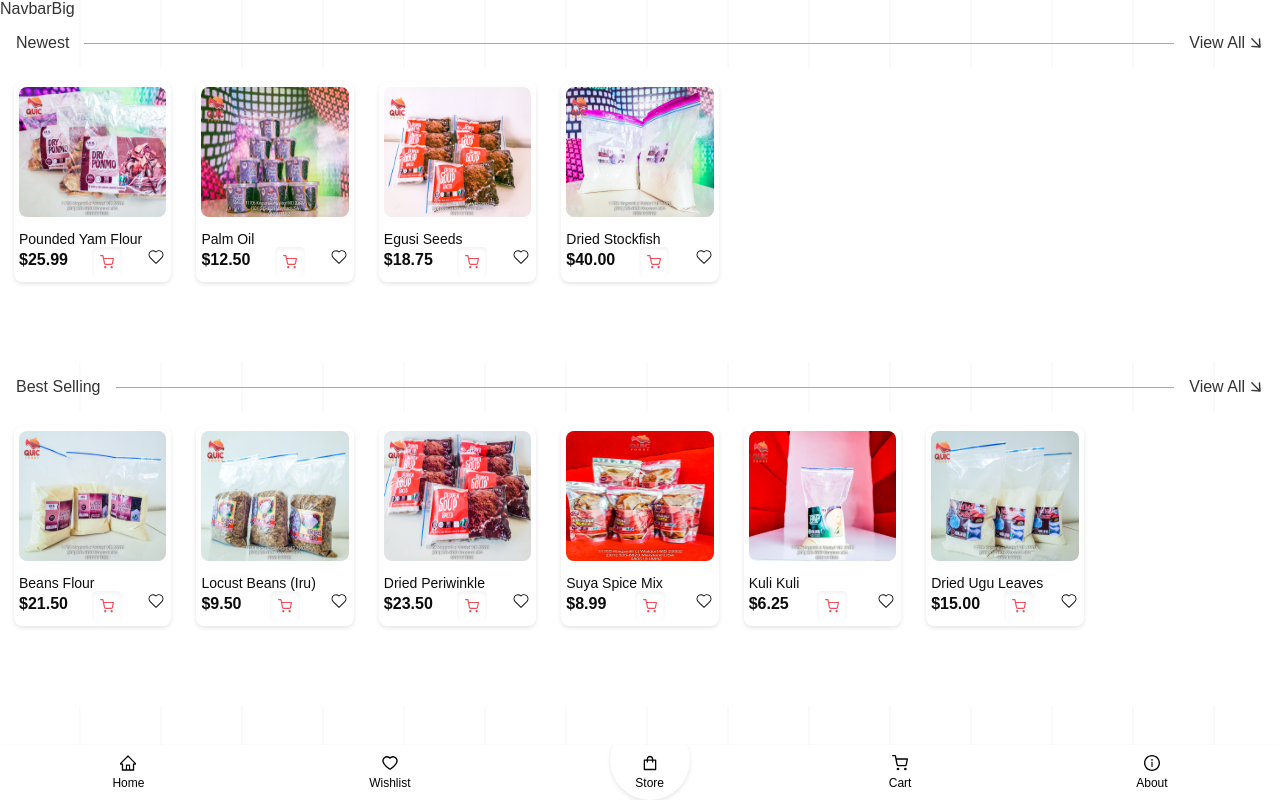
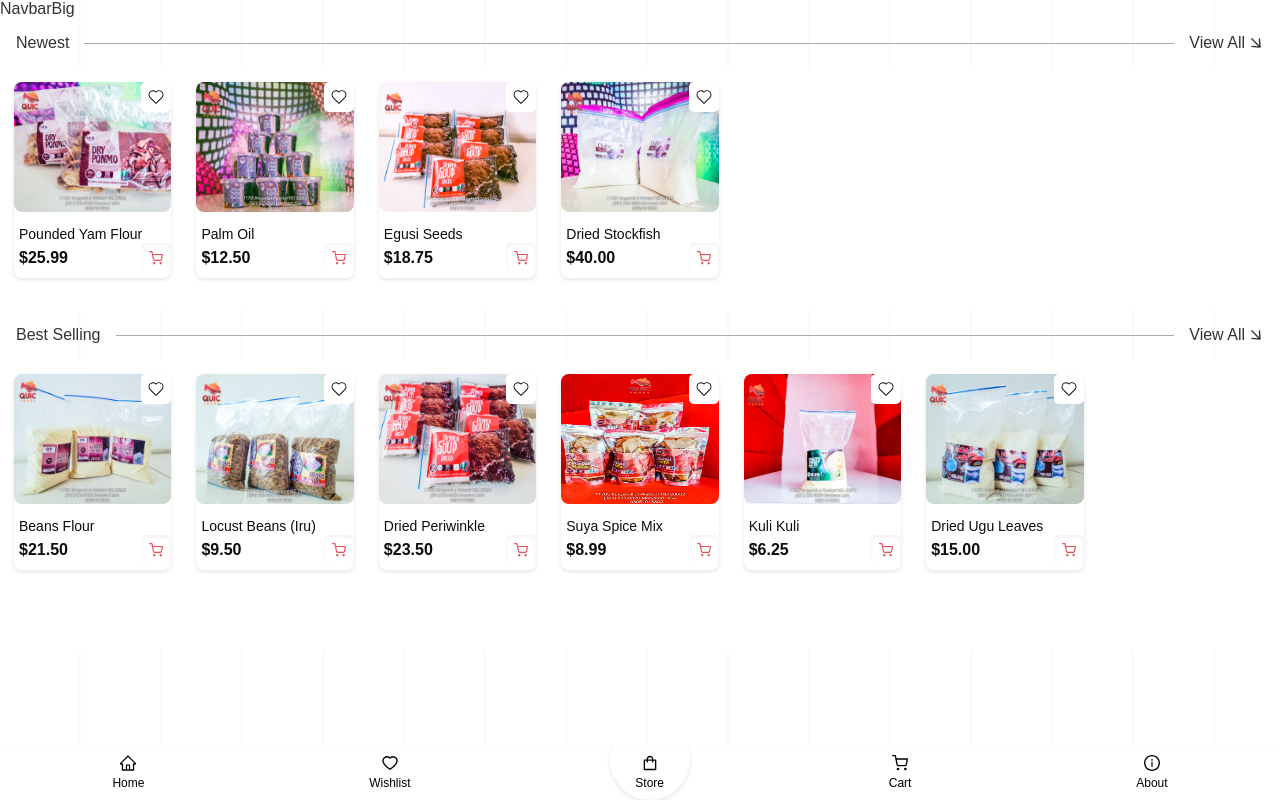
Before and after one commit to Tsgcode1122/quicfood, a React (Vite) app: page / in a window 1280 px wide. Built offline with nearby package versions, Linux system fonts and the light colour scheme.

Commit message:
new release

```diff
--- a/src/Component/BestSelling.jsx
+++ b/src/Component/BestSelling.jsx
@@ -31,6 +31,9 @@ const BestSelling = () => {
         {bestSellingProducts.length > 0 ? (
           bestSellingProducts.map((product) => (
             <ProductCard key={product.id}>
+              <Wishlist>
+                <WishlistButton product={product} />
+              </Wishlist>
               <Link to={`/products/${product.id}`} className="link">
                 <ImageContainer>
                   <img src={product.img} alt={product.name} />
@@ -40,7 +43,6 @@ const BestSelling = () => {
               <span>
                 <p>${product.price.toFixed(2)}</p>
                 <CartButton product={product} />
-                <WishlistButton product={product} />
               </span>
             </ProductCard>
           ))
@@ -53,7 +55,17 @@ const BestSelling = () => {
 };
 
 export default BestSelling;
-
+const Wishlist = styled.div`
+  position: absolute;
+  top: 0%;
+  right: 0px;
+  z-index: 5;
+  display: flex;
+  flex-direction: column;
+  gap: 240px;
+  align-items: center;
+  height: 100%;
+`;
 const Heading = styled.div`
   display: flex;
   align-items: center;
@@ -110,9 +122,9 @@ const ProductCard = styled.div`
   background: ${Colors.pureWhite};
   box-shadow: ${Shadows.soft};
   border-radius: 8px;
-  padding: 5px;
+
   transition: transform 0.3s ease-in-out;
-
+  position: relative;
   img {
     width: 100%;
     height: 130px;
@@ -128,7 +140,7 @@ const ProductCard = styled.div`
     color: ${Colors.black};
     font-size: 14px;
     font-weight: 300;
-    margin: 0;
+    padding: 0 5px;
   }
 
   p {
@@ -138,7 +150,9 @@ const ProductCard = styled.div`
 
   span {
     display: flex;
+    padding: 1px 0px 5px 5px;
     justify-content: space-between;
+    align-items: center;
   }
 `;
 
--- a/src/Component/NewItems.jsx
+++ b/src/Component/NewItems.jsx
@@ -24,6 +24,9 @@ const NewItems = () => {
         {newProducts.length > 0 ? (
           newProducts.map((product) => (
             <ProductCard key={product.id}>
+              <Wishlist>
+                <WishlistButton product={product} />
+              </Wishlist>
               <Link to={`/products/${product.id}`} className="link">
                 <ImageContainer>
                   <img src={product.img} alt={product.name} />
@@ -33,7 +36,6 @@ const NewItems = () => {
               <span>
                 <p>${product.price.toFixed(2)}</p>
                 <CartButton product={product} />
-                <WishlistButton product={product} />
               </span>
             </ProductCard>
           ))
@@ -46,6 +48,17 @@ const NewItems = () => {
 };
 
 export default NewItems;
+const Wishlist = styled.div`
+  position: absolute;
+  top: 0%;
+  right: 0px;
+  z-index: 5;
+  display: flex;
+  flex-direction: column;
+  gap: 240px;
+  align-items: center;
+  height: 100%;
+`;
 const Heading = styled.div`
   display: flex;
   align-items: center;
@@ -80,11 +93,12 @@ const CtaButton = styled(Link)`
 // Styled Components
 const ProductGrid = styled.div`
   display: grid;
+
   grid-template-columns: repeat(auto-fill, minmax(150px, 1fr));
   gap: 25px;
   padding: 14px;
   background-color: ${Colors.pureWhite};
-  padding-bottom: 5rem;
+  padding-bottom: 2rem;
   position: relative;
   @media screen and (max-width: 499px) {
     gap: 15px;
@@ -107,7 +121,8 @@ const ProductCard = styled.div`
   background: ${Colors.pureWhite};
   box-shadow: ${Shadows.soft};
   border-radius: 8px;
-  padding: 5px;
+
+  position: relative;
   transition: transform 0.3s ease-in-out;
 
   img {
@@ -116,7 +131,7 @@ const ProductCard = styled.div`
     border-radius: 8px;
     margin-bottom: 10px;
     &:hover {
-      transform: scale(1.05);
+      transform: scale(0.97);
       box-shadow: ${Shadows.medium};
     }
   }
@@ -125,7 +140,7 @@ const ProductCard = styled.div`
     color: ${Colors.black};
     font-size: 14px;
     font-weight: 300;
-    margin: 0;
+    padding: 0 5px;
   }
 
   p {
@@ -135,7 +150,9 @@ const ProductCard = styled.div`
 
   span {
     display: flex;
+    padding: 1px 0px 5px 5px;
     justify-content: space-between;
+    align-items: center;
   }
 `;
 
--- a/src/Component/RelatedProducts.jsx
+++ b/src/Component/RelatedProducts.jsx
@@ -99,7 +99,7 @@ const ProductCard = styled.div`
     font-size: 14px;
     font-weight: 300;
     margin: 0;
-    padding: 1px 0px 0px 5px;
+    padding: 0px 5px;
   }
 
   p {
--- a/src/Pages/SingleProduct.jsx
+++ b/src/Pages/SingleProduct.jsx
@@ -15,7 +15,7 @@ import WishlistButton from "../ReuseComponents/WishlistButton";
 const SingleProduct = () => {
   const { productId } = useParams();
   const product = products.find((p) => p.id === productId);
-
+  const [messageApi, contextHolder] = message.useMessage();
   const navigate = useNavigate();
 
   const { addToCart } = useContext(CartContext);
@@ -27,8 +27,9 @@ const SingleProduct = () => {
   }
 
   const handleAddToCart = () => {
-    addToCart({ ...product, quantity }); // ✅ Adds selected quantity
-    message.success(`${product.name} (x${quantity}) added to cart!`);
+    addToCart({ ...product, quantity });
+
+    messageApi.success(`${product.name} (x${quantity}) added to cart!`);
   };
 
   const back = () => {
@@ -36,6 +37,8 @@ const SingleProduct = () => {
   };
 
   return (
+    <>
+      {contextHolder}
       <Container>
         <Top>
           <Back onClick={back}>
@@ -52,28 +55,45 @@ const SingleProduct = () => {
         <Height />
         {/* <div style={{ height: "1rem" }}></div> */}
         <OtherPart>
-        <WishlistButton product={product} />
           <img src={product.img} alt={product.name} />
           <PriceAndQuantity>
-          <p>Price: ${product.price.toFixed(2)}</p>
+            <p>
+              Price: <span> ${product.price.toFixed(2)}</span>
+            </p>
             <QuantityControl onQuantityChange={setQuantity} />
           </PriceAndQuantity>
+          <DownButton>
+            <WishlistButton product={product} showTextButton={true} />
 
-        <Button onClick={handleAddToCart} type="primary">
+            <CustomButton onClick={handleAddToCart} type="primary">
               Add to Cart
-        </Button>
-
-        <p>{product.description}</p>
+            </CustomButton>
+          </DownButton>
+          <Description>{product.description}</Description>
           <RelatedProducts
             currentProductId={productId}
             category={product.category}
           />
         </OtherPart>
       </Container>
+    </>
   );
 };
 
 export default SingleProduct;
+const DownButton = styled.div`
+  display: flex;
+  flex-direction: row;
+  justify-content: space-between;
+  align-items: center;
+  padding: 0 0.5rem 0.5rem 0.5rem;
+`;
+const CustomButton = styled.div`
+  cursor: pointer;
+  background: ${Colors.primaryRed};
+  border-radius: 10px;
+  padding: 5px 10px;
+`;
 const CartIconInner = styled.div`
   position: relative;
   svg {
@@ -174,9 +194,19 @@ const PriceAndQuantity = styled.div`
   align-items: center;
   justify-content: space-between;
   padding: 20px 10px;
+  p {
+    font-size: 16px;
+    span {
+      font-weight: 700;
+    }
+  }
 `;
 const Container = styled.div`
   img {
     max-width: 100%;
   }
 `;
+const Description = styled.p`
+  padding: 0 0.5rem 0.5rem 0.5rem;
+  font-size: 14px;
+`;
--- a/src/ReuseComponents/WishlistButton.jsx
+++ b/src/ReuseComponents/WishlistButton.jsx
@@ -3,8 +3,9 @@ import { CiHeart } from "react-icons/ci";
 import { message } from "antd";
 import styled from "styled-components";
 import { FaHeart } from "react-icons/fa6";
+import { useLocation } from "react-router-dom";
 
-const WishlistButton = ({ product }) => {
+const WishlistButton = ({ product, showTextButton = false }) => {
   const [isInWishlist, setIsInWishlist] = useState(false);
   const [messageApi, contextHolder] = message.useMessage();
 
@@ -14,8 +15,8 @@ const WishlistButton = ({ product }) => {
     setIsInWishlist(wishlist.some((item) => item.id === product.id));
   }, [product.id]);
 
-  // Add or remove product from wishlist
-  const toggleWishlist = () => {
+  // Add product to wishlist
+  const addToWishlist = () => {
     try {
       let wishlist = JSON.parse(localStorage.getItem("wishlist")) || [];
 
@@ -41,26 +42,50 @@ const WishlistButton = ({ product }) => {
   return (
     <>
       {contextHolder} {/* Required for messages to work */}
-      <CustomButton onClick={toggleWishlist}>
-        {isInWishlist ? (
-          <FaHeart style={{ color: "red", fontSize: "18px" }} />
-        ) : (
-          <CiHeart style={{ color: "black", fontSize: "20px" }} />
-        )}
-      </CustomButton>
+      {showTextButton ? (
+        <WishlistTextButton onClick={addToWishlist} disabled={isInWishlist}>
+          {isInWishlist ? <span>Added to Wishlist</span> : "Add to Wishlist"}
+        </WishlistTextButton>
+      ) : (
+        <CustomButton onClick={addToWishlist}>
+          {isInWishlist ? (
+            <FaHeart style={{ color: "#EE4C59", fontSize: "18px" }} />
+          ) : (
+            <CiHeart style={{ color: "black", fontSize: "20px" }} />
+          )}
+        </CustomButton>
+      )}
     </>
   );
 };
 
 export default WishlistButton;
 
-const CustomButton = styled.div`
+const CustomButton = styled.button`
   background: #ffffff;
   cursor: pointer;
-  height: 20px;
-  width: 20px;
+  height: 30px;
+  width: 30px;
   border-radius: 5px;
   display: flex;
   align-items: center;
   justify-content: center;
+  border: none;
 `;
+
+const WishlistTextButton = styled.button`
+  background: #e0e0e080;
+  color: #000000;
+  border: none;
+  padding: 8px 16px;
+  border-radius: 10px;
+  cursor: pointer;
+  font-size: 14px;
+  &:disabled {
+    background: #e5e5e5de;
+    cursor: not-allowed;
+  }
+  span {
+    color: #00000092;
+  }
+`;
```
Lines whose indentation alone changed are shown as unchanged.
